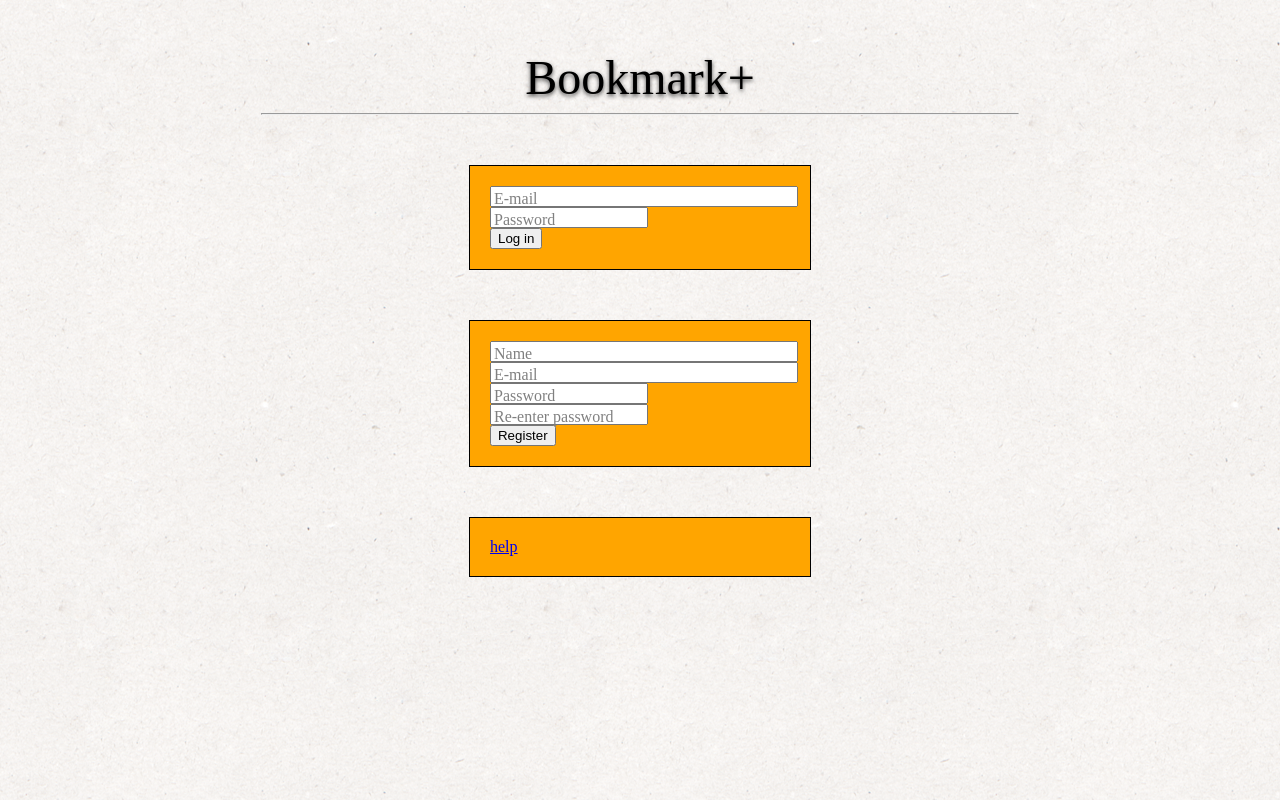
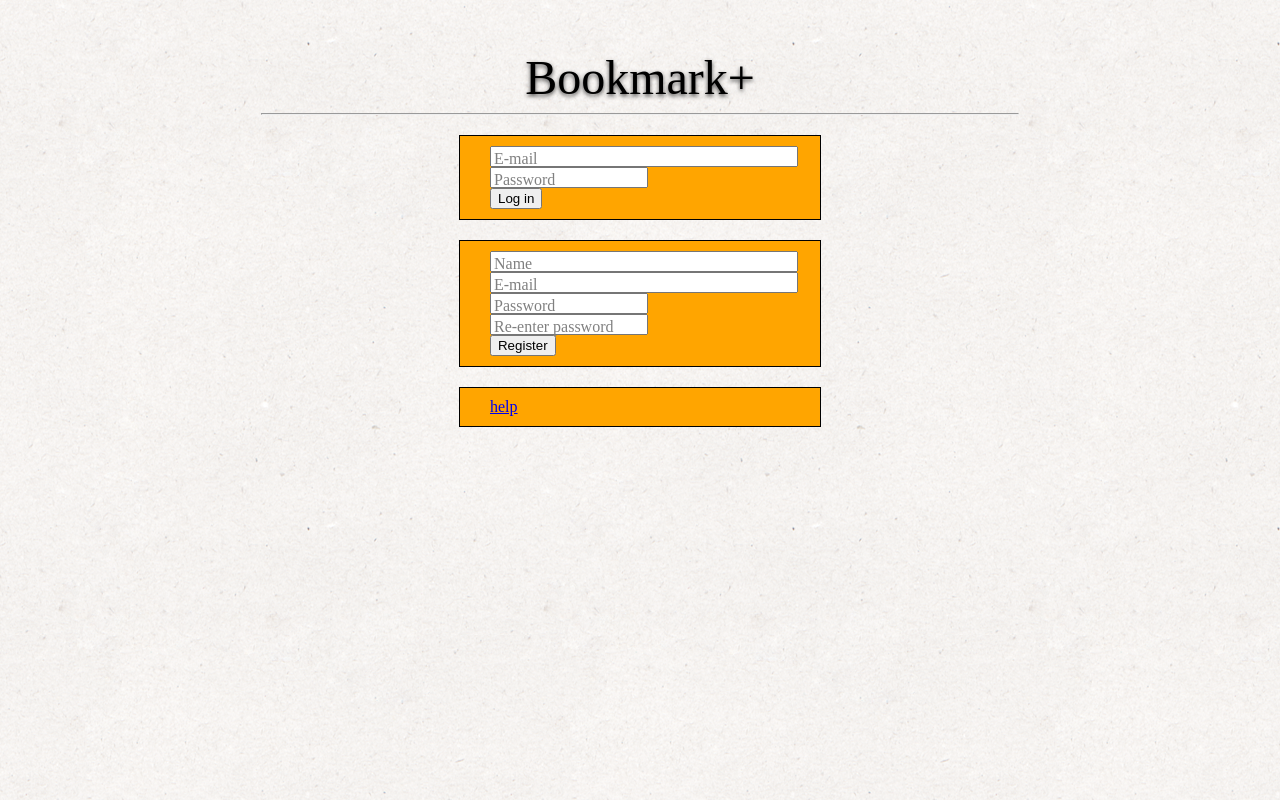
Before and after one commit to paul-w/bookmarkplus, a Flask app: page / in a window 1280 px wide. Run offline with Flask 2, Linux system fonts and the light colour scheme; parts of the project's set-up code (start-up, migrations or seed data) failed here and were passed over; some web fonts are replaced.

Commit message:
Made landing containers smaller so we don't have to scroll.

```diff
--- a/src/static/css/style.css
+++ b/src/static/css/style.css
@@ -30,9 +30,9 @@ div.landing_container {
   display: block;
   margin-left: auto;
   margin-right: auto;
-  margin-top: 50px;
+  margin-top: 20px;
   width: 300px;
-  padding: 20px;
+  padding: 10px 30px;
   background-color: orange;
   border: solid black 1px;
 }
```
